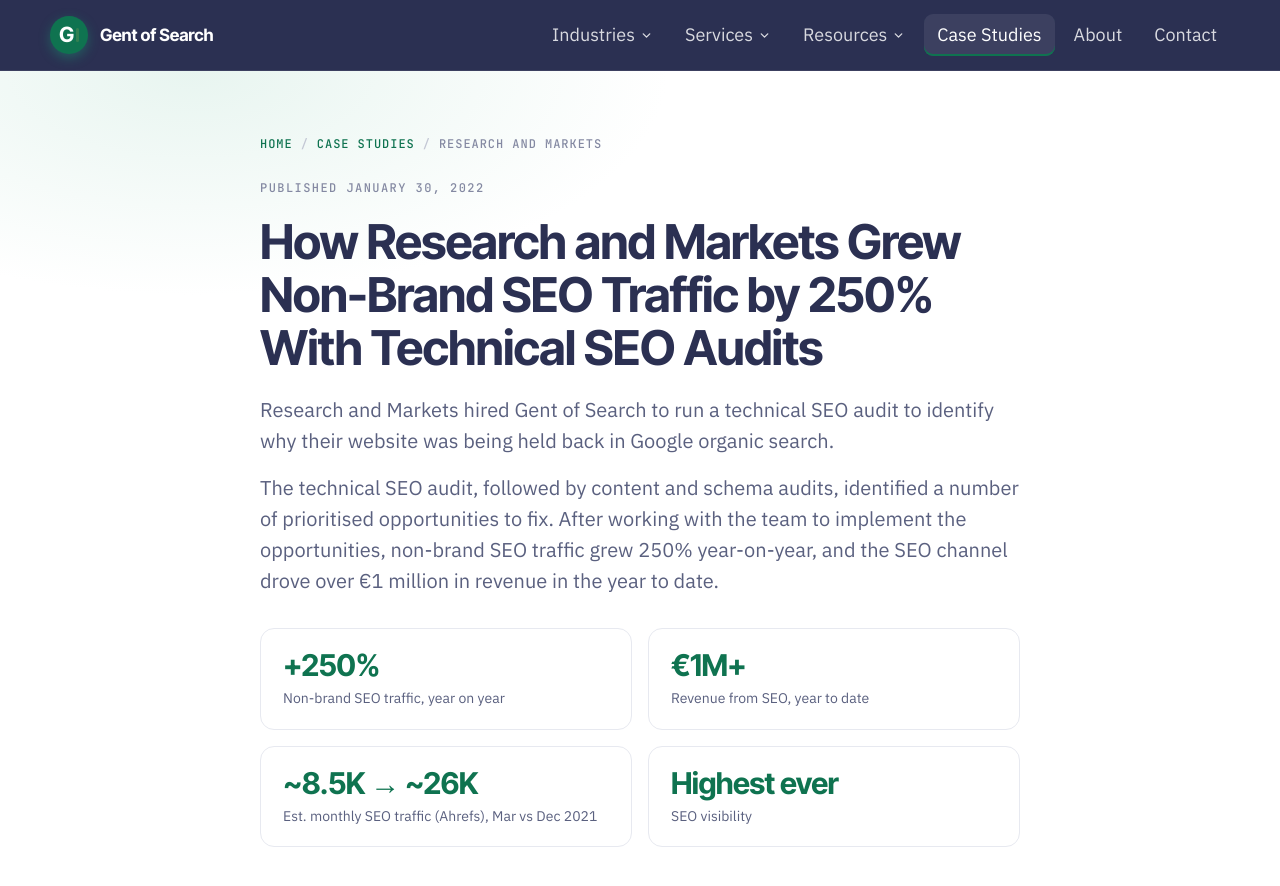
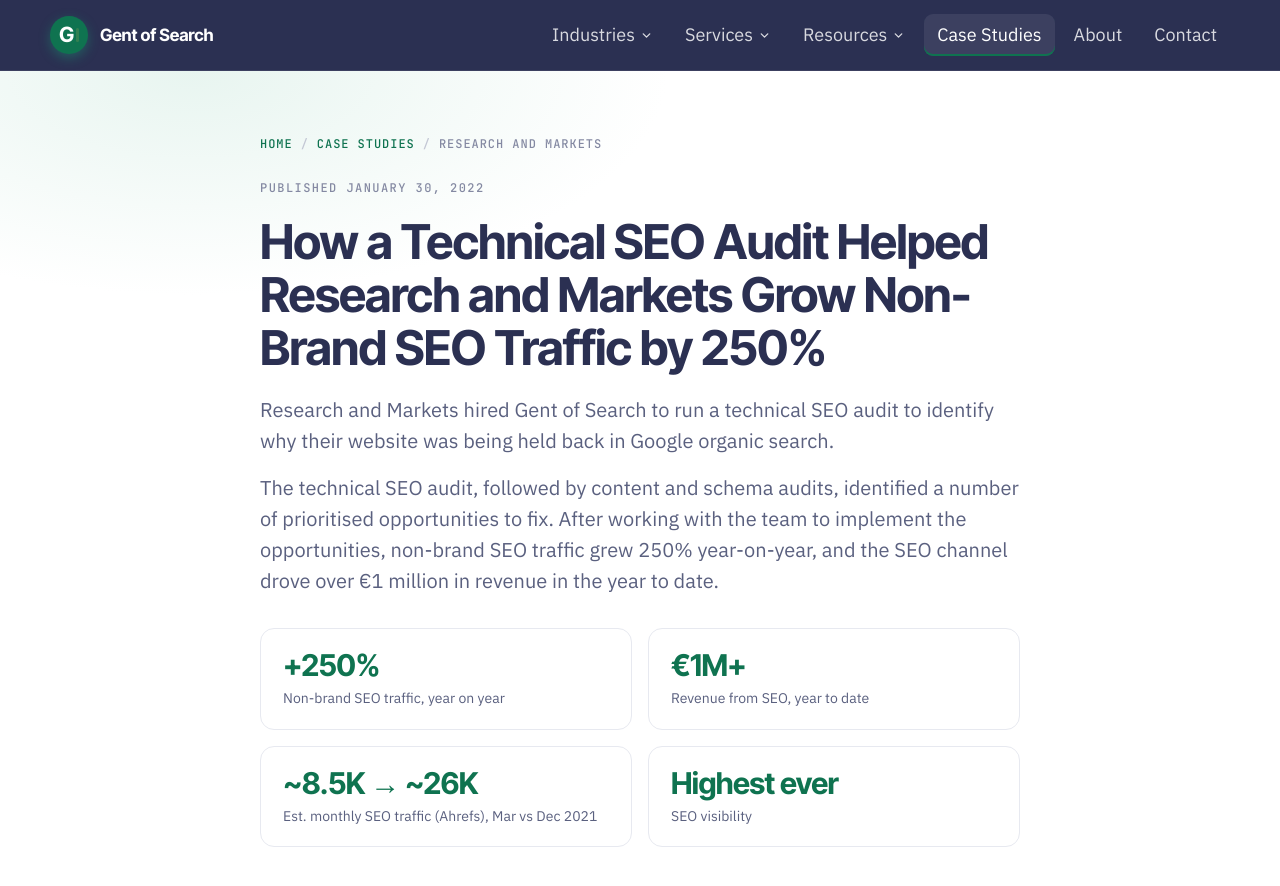
Before and after one commit to Gent-of-Search/gentofsearch.com, a Jekyll site: the page built from _case_studies/research-and-markets.md, in a window 1280 px wide and 900 px high. Shown: the top 886 px of the window. Built offline with Jekyll 4.4.1, drawn with Linux system fonts in a browser that asks for light colours.

Commit message:
Retitle Research and Markets case study
Co-Authored-By: Claude Opus 5.5 <noreply@anthropic.com>

```diff
--- a/_case_studies/research-and-markets.md
+++ b/_case_studies/research-and-markets.md
@@ -1,5 +1,5 @@
 ---
-title: "How Research and Markets Grew Non-Brand SEO Traffic by 250% With Technical SEO Audits"
+title: "How a Technical SEO Audit Helped Research and Markets Grow Non-Brand SEO Traffic by 250%"
 client: Research and Markets
 date: 2022-01-30
 order: 3
```
